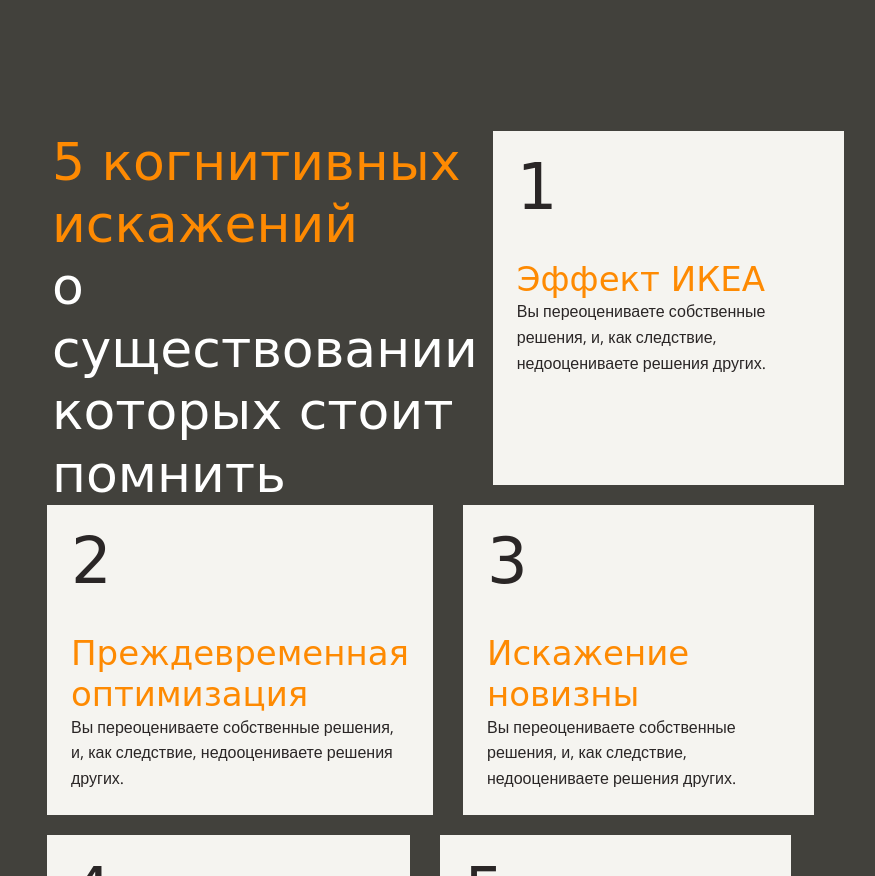
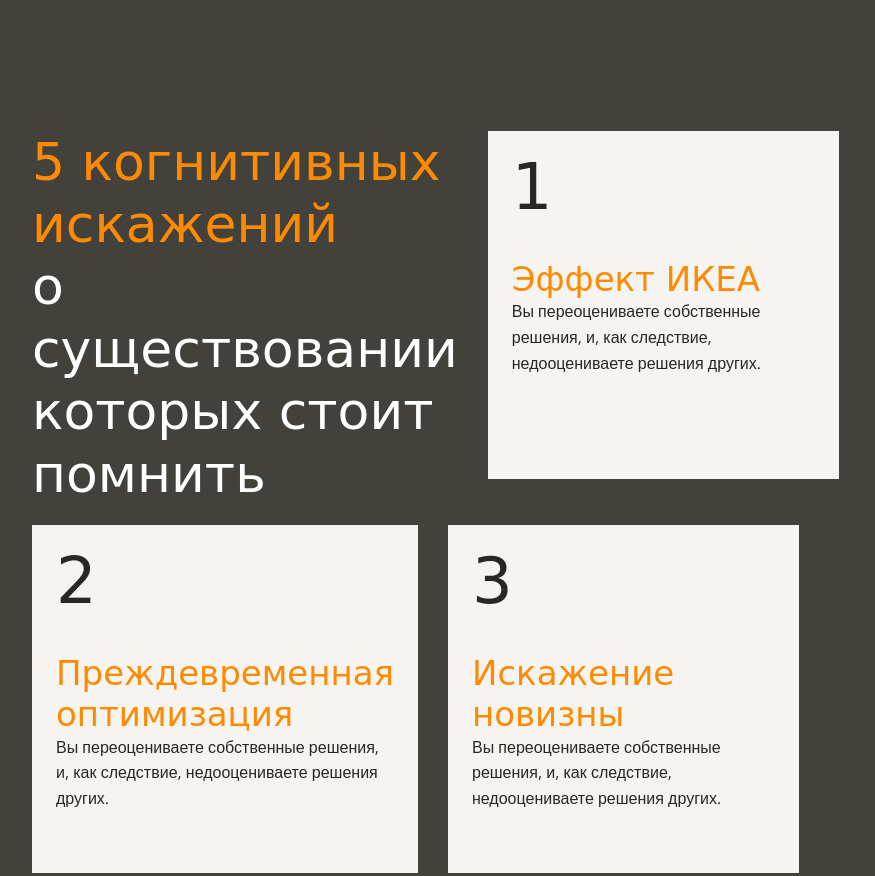
Before and after one commit to Zenjo93/layout-designer-project-lvl1, a website: page src/index.html in a window 1280 px wide. Shown: the part 1820-2696 px from the top of the page, without its empty margins (23-898 px from the left). Drawn offline with nearby package versions, Linux system fonts and the light colour scheme; grey boxes are pictures that could not be loaded; a web font is replaced by a local one.

Commit message:
refactor menu section

```diff
--- a/src/index.html
+++ b/src/index.html
@@ -53,6 +53,8 @@
     <section id="menu-cards" class="menu pb-100 pt-100">
         <div class="container pt-100">
             <div class="flex-container">
+
+                <div class="item-container">
                     <div class="menu-title ">
                         <span class="h2 fs-52 primary-color"> 5 когнитивных искажений
                             <br> <span class="white-text">
@@ -61,44 +63,60 @@
                                 помнить
                             </span></span>
                     </div>
+                </div>
+                <div class="item-container">
                     <div class="card">
                         <a href="#ikea" class="card-link">
                             <span class="card-number">1</span>
                             <div class="h3 primary-color mt-40">Эффект ИКЕА</div>
-                        <span class="">Вы переоцениваете собственные решения, и, как следствие, недооцениваете решения
+                            <span class="">Вы переоцениваете собственные решения, и, как следствие, недооцениваете
+                                решения
                                 других.</span>
                         </a></div>
-
-                <div class="card ">
+                </div>
+                <div class="item-container">
+                    <div class="card">
                         <a href="#optimization" class="card-link">
                             <span class="card-number">2</span>
                             <div class="h3 primary-color mt-40">Преждевременная оптимизация</div>
-                        <span class="">Вы переоцениваете собственные решения, и, как следствие, недооцениваете решения
+                            <span class="">Вы переоцениваете собственные решения, и, как следствие, недооцениваете
+                                решения
                                 других.</span>
                         </a></div>
+                </div>
+                <div class="item-container">
                     <div class="card">
                         <a href="#novelty" class="card-link">
                             <span class="card-number">3</span>
                             <div class="h3 primary-color mt-40">Искажение новизны</div>
 
-                        <span class="">Вы переоцениваете собственные решения, и, как следствие, недооцениваете решения
+                            <span class="">Вы переоцениваете собственные решения, и, как следствие, недооцениваете
+                                решения
                                 других.</span>
                         </a></div>
+                </div>
+                <div class="item-container">
                     <div class="card">
                         <a href="#hyper-deprec" class="card-link">
                             <span class="card-number">4</span>
                             <div class="h3 primary-color mt-40">Гиперболическое обесценивание</div>
-                        <span class="">Вы переоцениваете собственные решения, и, как следствие, недооцениваете решения
+                            <span class="">Вы переоцениваете собственные решения, и, как следствие, недооцениваете
+                                решения
                                 других.</span>
                         </a></div>
+                </div>
+                <div class="item-container">
                     <div class="card">
                         <a href="#plan-mistake" class="card-link">
                             <span class="card-number">5</span>
                             <div class="h3 primary-color mt-40">Ошибка планирования</div>
-                        <span class="">Вы переоцениваете собственные решения, и, как следствие, недооцениваете решения
+                            <span class="">Вы переоцениваете собственные решения, и, как следствие, недооцениваете
+                                решения
                                 других.
                             </span>
                         </a></div>
+                </div>
+
             </div>
         </div>
     </section>
--- a/src/styles/style.css
+++ b/src/styles/style.css
@@ -183,23 +183,22 @@
     margin-top: -100px;
  }
 
-.menu-title {
+/* .menu-title {
     flex-basis: 31%;
     padding-left: 20px;
+} */
+
+.item-container {
+    flex-basis: 30%;
+    padding-bottom: 20px;
+    padding-right: 30px;
+
 }
 
-
 .card {
-    display: block;
-    box-sizing: border-box;
-    flex-basis: 30%;
-    height: auto;
     padding: 24px;
+    height: 300px;
     background-color: var(--background-light);
-    margin-right: 15px;
-
-    margin-bottom: 20px;
-    margin-left: 15px;
 }
 
 .card-link {
```
Lines whose indentation alone changed are shown as unchanged.
